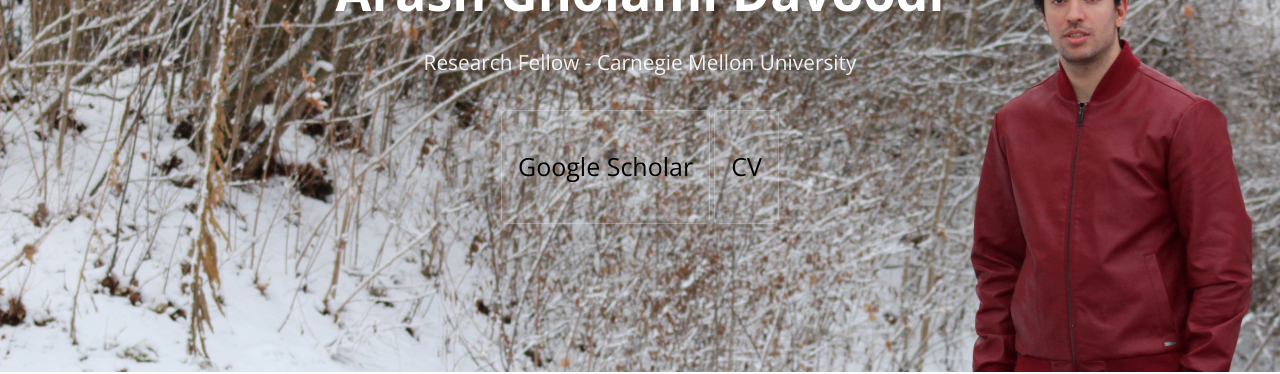
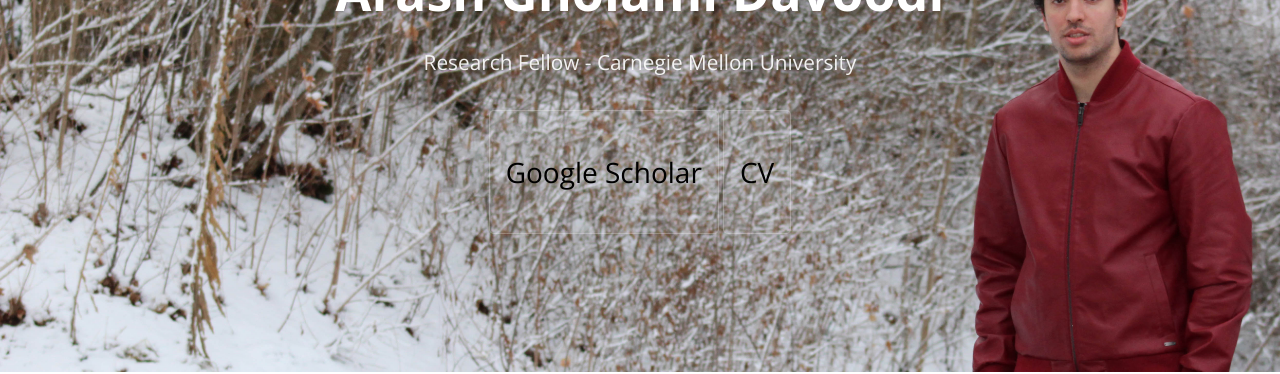
Before and after one commit to arashgholami/arashgholami.github.io, a Jekyll site: the page built from index.md, in a window 1280 px wide. Shown: the part 128-502 px from the top of the page. Built offline with Jekyll 4.4.1, drawn with Linux system fonts in a browser that asks for light colours.

Commit message:
Update default.html

```diff
--- a/_layouts/default.html
+++ b/_layouts/default.html
@@ -30,8 +30,8 @@
         <a href="{{ site.github.repository_url }}" class="btn">Source Code</a>
       {% endif %}
       {% if site.show_downloads %}
-        <font style="font-size:25px"><a href="https://scholar.google.com/citations?user=tpoOv5MAAAAJ&hl=en" class="btn"><p style="color:Black;">Google Scholar</p> </a></font>
-        <font style="font-size:25px"> <a href="https://arashgholami.github.io/Resume.pdf" class="btn"> <p style="color:Black;">CV</p>   </a></font>
+        <font style="font-size:28px"><a href="https://scholar.google.com/citations?user=tpoOv5MAAAAJ&hl=en" class="btn"><p style="color:Black;">Google Scholar</p> </a></font>
+        <font style="font-size:28px"> <a href="https://arashgholami.github.io/Resume.pdf" class="btn"> <p style="color:Black;">CV</p>   </a></font>
         <!--- <a href="{{ site.github.tar_url }}" class="btn">Download .tar.gz</a> --->
       {% endif %}
     </header>
```
